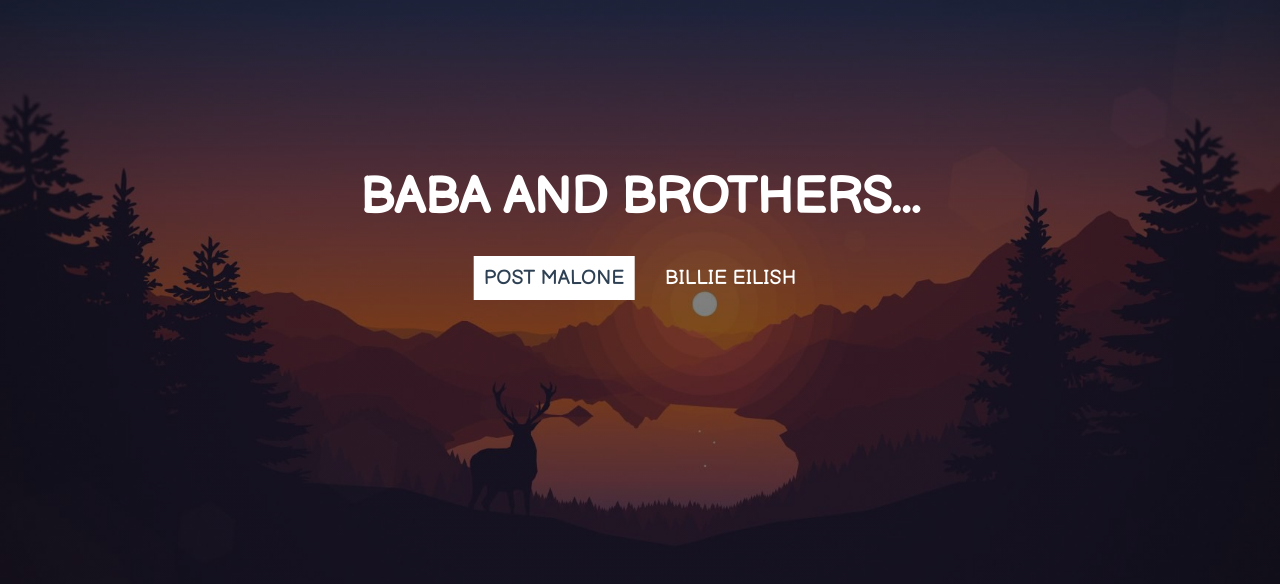
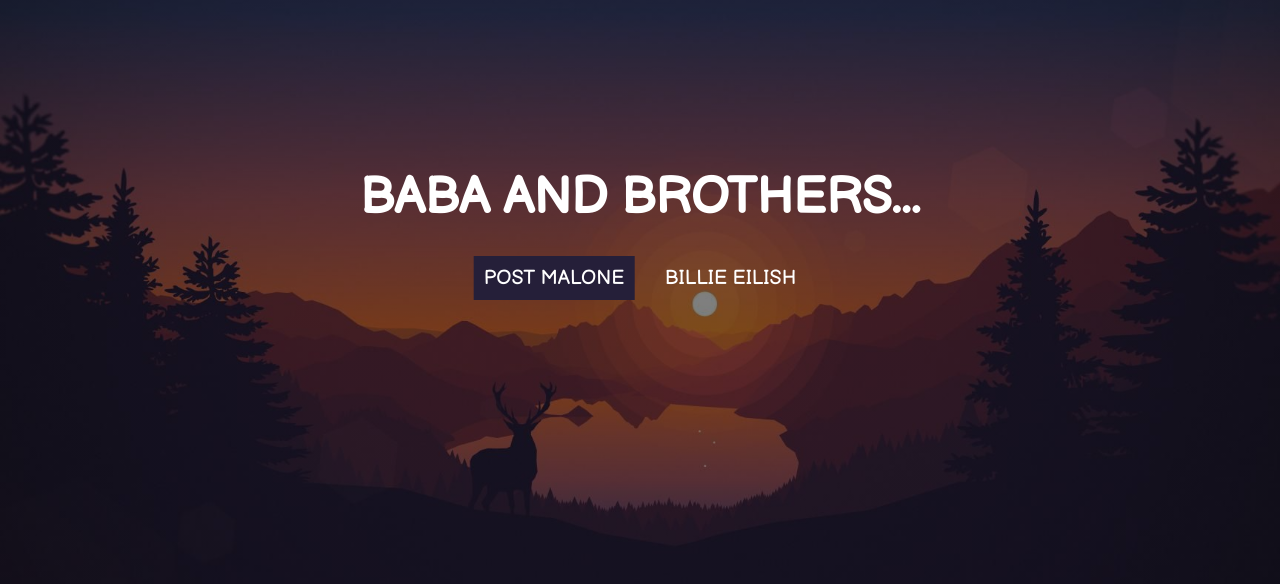
Before and after one commit to shazam99/shazam-baba.github.io, a plain HTML site: page index.html in a window 1280 px wide. In both pictures the pointer is over the link "POST MALONE". Shown: the part 122-706 px from the top of the page. Drawn offline with Linux system fonts and the light colour scheme.

Commit message:
Update index.css

```diff
--- a/index.css
+++ b/index.css
@@ -73,8 +73,8 @@
 }
 .btn:hover{
 
-  background-color: #fff;
-  color: #2E4053;
+  background-color: #251F39;
+  color: #fff;
 
 
 }
```
